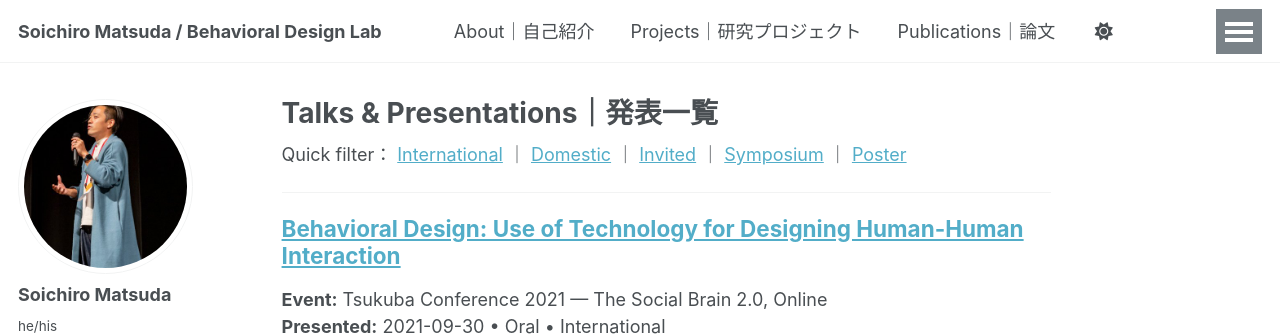
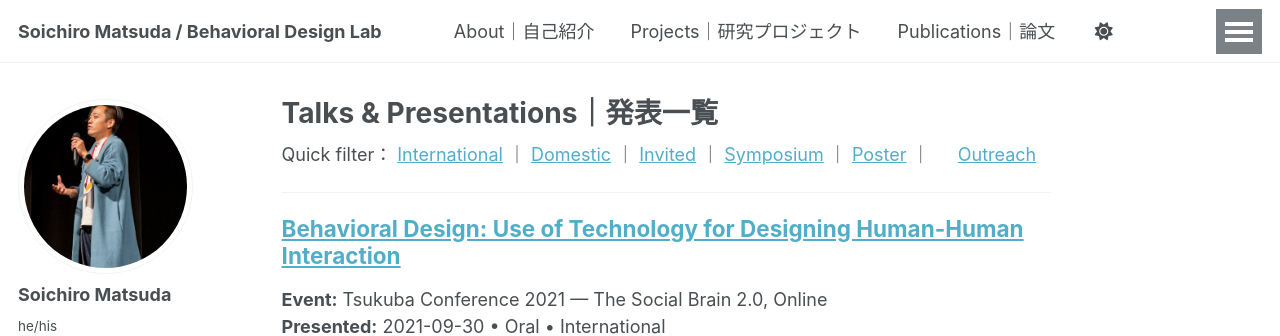
Before and after one commit to BehavioralDesignerMatsuda/BehavioralDesignerMatsuda.github.io, a Jekyll site: the page built from _pages/talks.md, in a window 1280 px wide and 900 px high. Shown: the top 336 px of the window. Built offline with Jekyll 4.4.1, drawn with Linux system fonts in a browser that asks for light colours; some web fonts are replaced; a script that is not in the unit is left out.

Commit message:
Update talks.md

```diff
--- a/_pages/talks.md
+++ b/_pages/talks.md
@@ -11,7 +11,8 @@ author_profile: true
   <a href="/talks/domestic/">Domestic</a> ｜
   <a href="/talks/invited/">Invited</a> ｜
   <a href="/talks/symposium/">Symposium</a> ｜
-  <a href="/talks/poster/">Poster</a>
+  <a href="/talks/poster/">Poster</a> ｜
+　 <a href="/talks/outreach/">Outreach</a>
 </p>
 <hr/>
 
```
